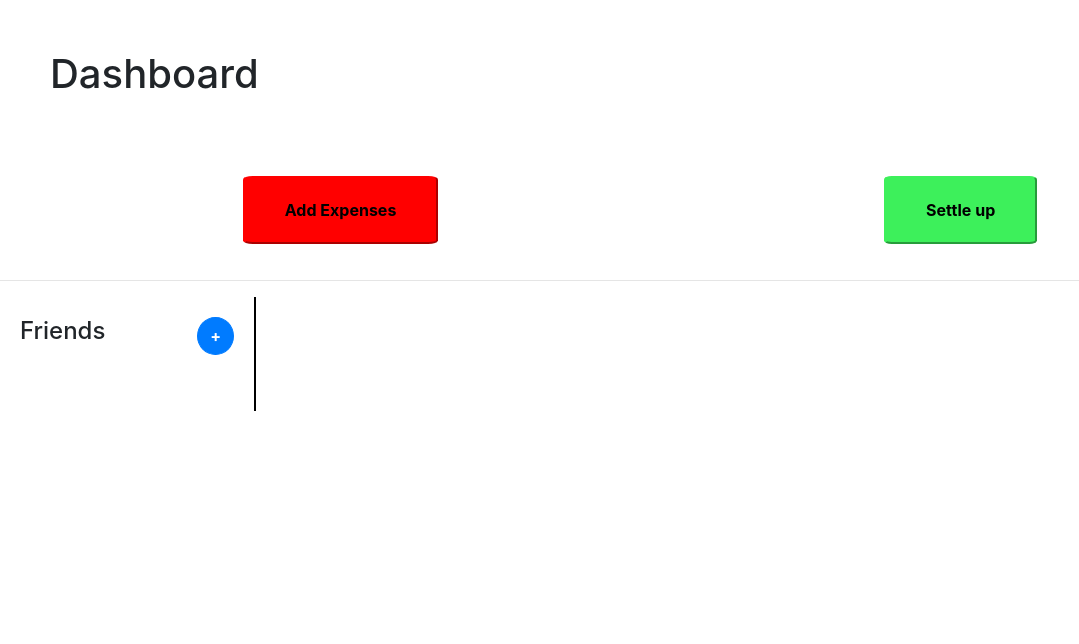
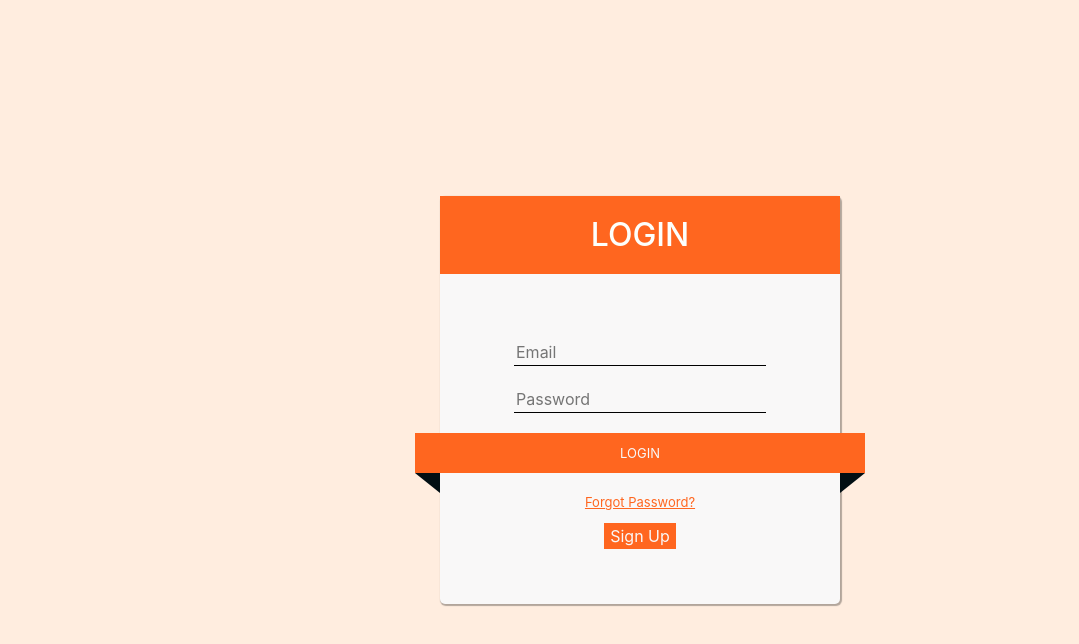
Before and after one commit to sudpmishra/splitex, a React (Create React App) app: page /login in a window 1280 px wide. Shown: the top 644 px of the page, without its empty margins (0-1079 px from the left). Built offline with nearby package versions, Linux system fonts and the light colour scheme.

Commit message:
node scripts and routes setup

```diff
--- a/package.json
+++ b/package.json
@@ -8,6 +8,7 @@
     "@testing-library/user-event": "^12.8.3",
     "react": "^17.0.2",
     "react-dom": "^17.0.2",
+    "react-router-dom": "^6.2.1",
     "react-scripts": "4.0.3",
     "web-vitals": "^1.1.2"
   },
@@ -15,7 +16,8 @@
     "start": "react-scripts start",
     "build": "react-scripts build",
     "test": "react-scripts test",
-    "eject": "react-scripts eject"
+    "eject": "react-scripts eject",
+    "generate": "node .generate/"
   },
   "eslintConfig": {
     "extends": [
--- a/src/App.js
+++ b/src/App.js
@@ -1,14 +1,18 @@
+import { BrowserRouter } from 'react-router-dom';
+import { Route, Routes } from 'react-router';
 import './App.css';
-import Dashboard from './Components/Dashboard';
-import AddFriends from './Components/AddFriends';
+import Dashboard from './Pages/Dashboard/Dashboard';
+import Login from './Pages/Login/Login';
 
 function App() {
-  return (
-    <div className="App">
-      <Dashboard/>
-      <AddFriends/>
-    </div>
-  );
+    return (
+        <BrowserRouter>
+            <Routes>
+                <Route path="/login" element={<Login />} />
+                <Route path="/" element={<Dashboard />} />
+            </Routes>
+        </BrowserRouter>
+    );
 }
 
 export default App;
--- a/src/Components/AddFriends.js
+++ /dev/null
@@ -1,59 +0,0 @@
-//importing useState hook used to create and update state variable
-import { useState } from "react";
-
-//get data from localstorage if there is data else set empty array
-const savedFriends = localStorage.getItem("friend-list") ? JSON.parse(localStorage.getItem("friend-list")) : []
-function AddFriends() {
-    //state variables friendList, inputName, showInput
-    const [friendList, setFriendList] = useState(savedFriends)
-    const [inputName, setInputName] = useState("")
-    const [showInput, setShowInput] = useState(false)
-
-    //function to add friend
-    const addFriend = () => {
-        //create copy of friendList state and add new name to the copy
-        // friendList = [{name: 'Tim'}]
-        let updatedFriendList = [...friendList, { name: inputName }]
-        // updatedFriendList = [{name: 'tim'}, {name: 'jack'}]
-
-        //set the copy as original friendlist state
-        setFriendList(updatedFriendList)
-        //friendlist =  [{name: 'tim'}, {name: 'jack'}]
-
-        //save the copy in string format to localstorage
-        localStorage.setItem("friend-list", JSON.stringify(updatedFriendList))
-        //localstorage['friend-list'] =  [{name: 'tim'}, {name: 'jack'}]
-    }
-
-    // change showInput variable to negative of what it was (ie true if false and false if true)
-    const toggleShow = ()=>{
-        setShowInput(!showInput)
-    }
-    return (
-        <div className="midbox">
-            <div className="friends">
-                <div className="friends-top">
-                    <h4>Friends</h4>
-                    <button className="btn btn-primary add-btn" onClick={()=>{toggleShow()}}><span className="plus1">+</span></button>
-                </div>
-                <ul>
-                    {friendList.map((friend) => {
-                        return (<li>{friend.name}</li>)
-                    })}
-                </ul>
-                {/* show input if and only if showInput is true. if show inout is false do not show the input add add button */}
-                {showInput &&
-                    <div className="searchbox">
-                        <input type="text" id="fname" name="fname" value={inputName} onChange={(e) => { setInputName(e.target.value) }}></input>
-                        <button className="input-btn" onClick={() => { addFriend() }}><span className="plus2">+</span></button>
-                    </div>
-                }
-            </div>
-            <div className="box">
-
-            </div>
-        </div>
-    );
-}
-
-export default AddFriends;
--- a/src/Components/Dashboard.js
+++ /dev/null
@@ -1,13 +0,0 @@
-function Dashboard() {
-    return (
-        <>
-            <h1 className="top">Dashboard</h1>
-            <div className="buttons">
-                <button className="btn1">Add Expenses</button>
-                <button className="btn2">Settle up</button>
-            </div>
-            <hr></hr>
-        </>);
-}
-
-export default Dashboard;
--- /dev/null
+++ b/src/Pages/Dashboard/Dashboard.js
@@ -0,0 +1,11 @@
+import React from 'react';
+import './Dashboard.css';
+
+const Dashboard = () => {
+  return (
+    <>
+    Dashboard
+    </>
+  );
+};
+export default Dashboard;
--- /dev/null
+++ b/src/Pages/Login/Login.css
@@ -0,0 +1,92 @@
+.login-page {
+    background: #ffeddf;
+    height: 100vh;
+    width: 100vw;
+    display: flex;
+    justify-content: center;
+    align-items: center;
+}
+
+.login-container {
+    width: 400px;
+    padding: 20px;
+    border-radius: 5px;
+    box-shadow: 1px 1px 1px 1px rgba(0, 0, 0, 0.3);
+    background-color: #f9f8f8;
+}
+
+.login-container .title {
+    background-color: #ff661f;
+    margin: -20px -20px 20px -20px;
+    text-align: center;
+    color: #fdfffc;
+    padding: 20px 0;
+}
+
+.login-access {
+    display: flex;
+    flex-direction: column;
+    justify-content: center;
+    align-items: center;
+    padding: 35px;
+}
+
+.login-access input {
+    margin: 10px;
+    border: none;
+    border-bottom: 1px solid #000000;
+    background-color: #f9f8f8;
+}
+
+.login-access input:focus {
+    outline: none;
+}
+
+.login-btn {
+    width: 100%;
+    background-color: #ff661f;
+    margin: 10px 0px;
+    border: none;
+    color: #f9f8f8;
+    font-size: small;
+    width: 450px;
+    height: 40px;
+    min-width: 350px;
+    position: relative;
+}
+
+.login-btn::after,
+.login-btn::before {
+    content: "";
+    position: absolute;
+    bottom: -5px;
+}
+
+.login-btn::after {
+    border-top: 20px solid #010E13;
+    border-bottom: 20px solid transparent;
+    border-right: 25px solid transparent;
+    right: 0px;
+    bottom: -40px;
+}
+
+.login-btn::before {
+    border-top: 20px solid #010E13;
+    border-bottom: 20px solid transparent;
+    border-left: 25px solid transparent;
+    left: 0px;
+    bottom: -40px;
+}
+
+.login-access a {
+    margin: 10px 60px;
+    color: #FF661F;
+    font-size: small;
+    text-decoration: underline;
+}
+
+.login-access button {
+    background-color: #FF661F;
+    color: #f9f8f8;
+    border: #f9f8f8;
+}
--- /dev/null
+++ b/src/Pages/Login/Login.js
@@ -0,0 +1,38 @@
+import React, { useState } from 'react'
+import { useNavigate } from 'react-router'
+import "./Login.css"
+export default function Login() {
+    const [email, setEmail] = useState("")
+    const changeEmail = (e) => {
+        setEmail(e.target.value)
+    }
+    const [userName, setUserName] = useState("")
+    const changeUserName = (e) => {
+        setUserName(e.target.value)
+    }
+    const [password, setpassword] = useState("")
+    const changepassword = (e) => {
+        setpassword(e.target.value)
+    }
+    const [isLogin, setIsLogin] = useState(true)
+    const navigate = useNavigate()
+    const login = () => {
+        navigate("/")
+    }
+    return (
+        <div className='login-page'>
+            <div className="login-container">
+                <h2 className="title">{isLogin ? "LOGIN" : "REGISTER"}</h2>
+                <div className="login-access">
+                    {!isLogin && <input type="text" placeholder='Full Name' value={userName} onChange={changeUserName} />}
+                    <input type="text" placeholder='Email' value={email} onChange={changeEmail} />
+                    <input type="password" placeholder='Password' value={password} onChange={changepassword} />
+                    <button className="login-btn" onClick={login}>LOGIN</button>
+                    <a href="">Forgot Password?</a>
+                    {isLogin && <button onClick={e => setIsLogin(false)}>Sign Up</button>}
+                    {!isLogin && <button onClick={e => setIsLogin(true)}>Sign In</button>}
+                </div>
+            </div>
+        </div>
+    )
+}
--- /dev/null
+++ b/src/Services/DashboardService.js
@@ -0,0 +1 @@
+export default {};
```
Also changed, not shown: .generate/index.js (added), .generate/template.js (added), src/Pages/Dashboard/Dashboard.css (added).
